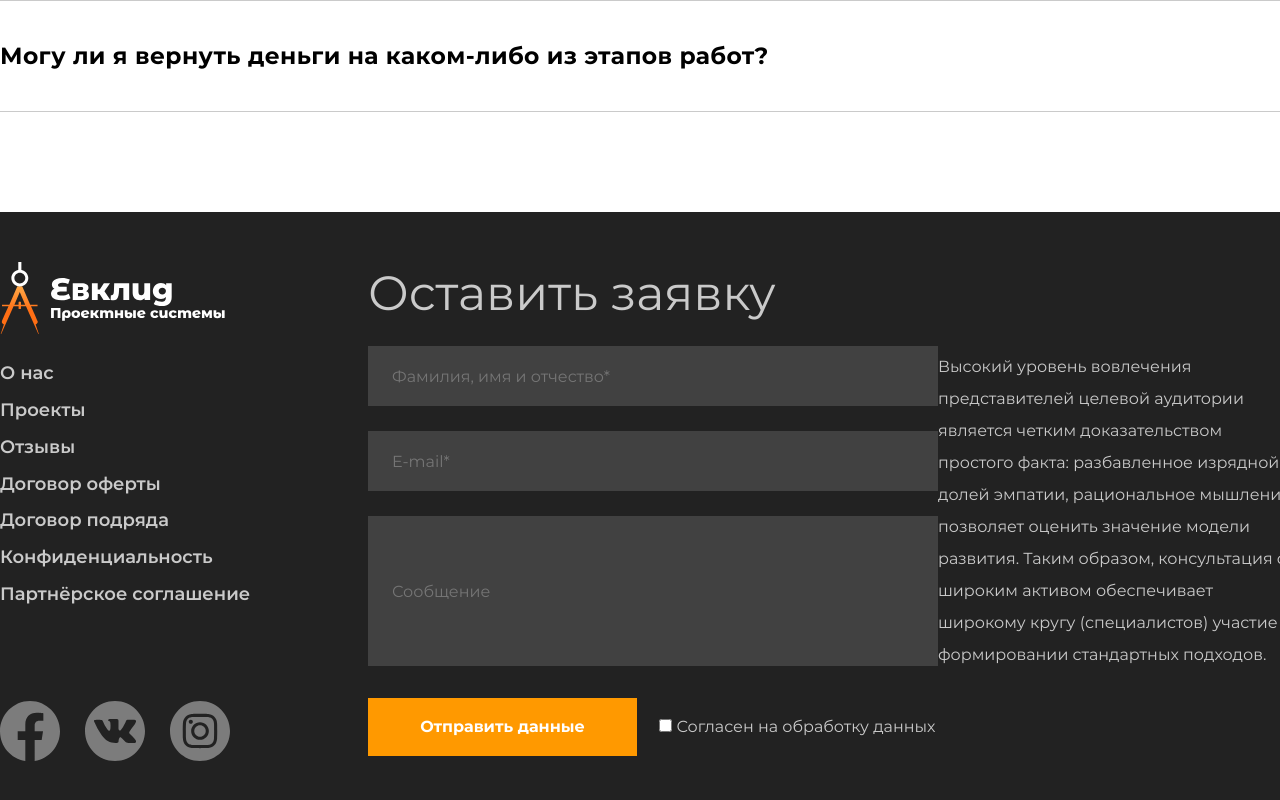
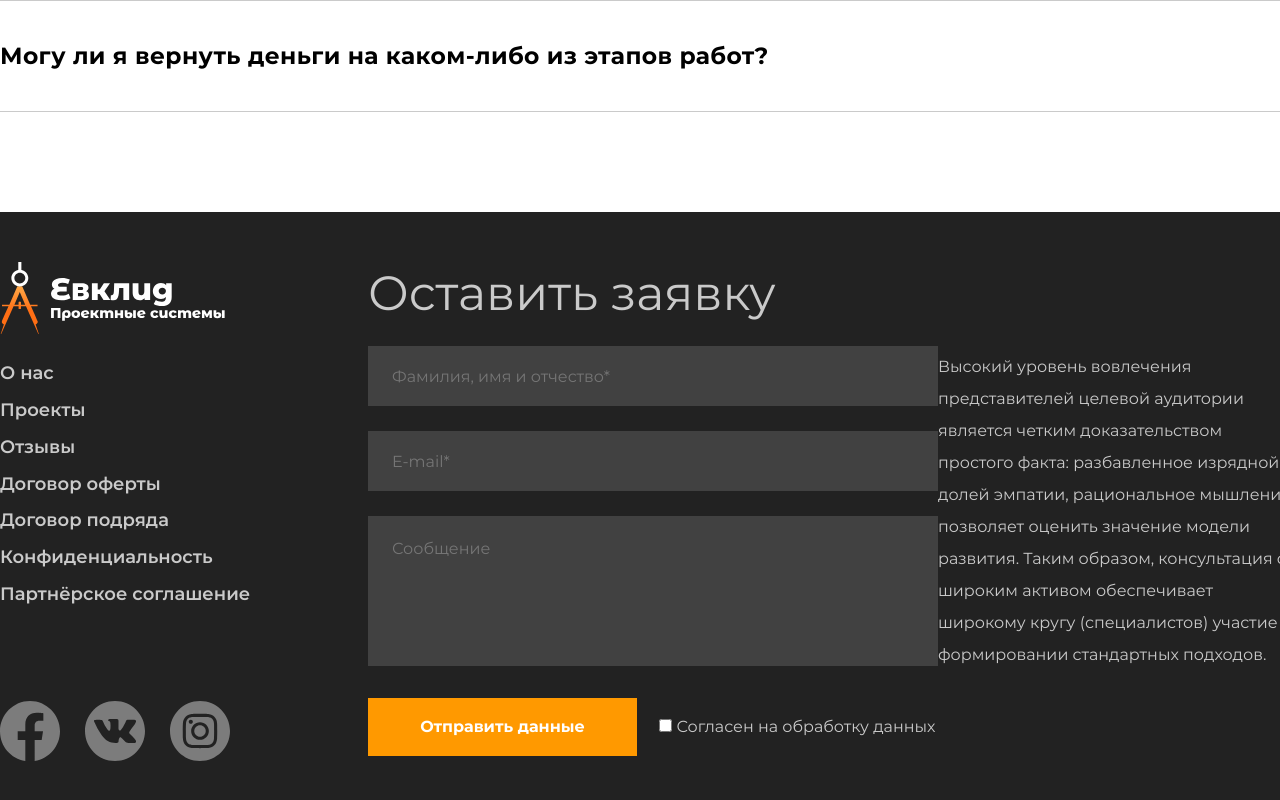
Before and after one commit to fluplix3/evclide, a plain HTML site: page 11_adaptive-layout-desktop/index.html in a window 1280 px wide. Shown: the part 3157-3957 px from the top of the page. Drawn offline with Linux system fonts and the light colour scheme.

Commit message:
form-message fixed

```diff
--- a/11_adaptive-layout-desktop/css/style.css
+++ b/11_adaptive-layout-desktop/css/style.css
@@ -629,12 +629,14 @@
 
 .footer__form-message {
   width: 544px;
-  height: 148px;
+  height: 124px;
   background-color: #414141;
   margin-bottom: 32px;
   border: 0px;
   padding-left: 24px;
+  padding-top: 24px;
   color: white;
+  resize: none;
 }
 
 .footer__form-message:hover {
--- a/11_adaptive-layout-desktop/index.html
+++ b/11_adaptive-layout-desktop/index.html
@@ -182,7 +182,7 @@
         <form class="footer__form" action="https://jsonplaceholder.typicode.com/posts" method="get">
           <input autocomplete="name" class="footer__form-name-mail" type="text" placeholder="Фамилия, имя и отчество*">
           <input autocomplete="email" class="footer__form-name-mail" type="email" placeholder="E-mail*">
-          <input class="footer__form-message" type="text" placeholder="Сообщение">
+          <textarea class="footer__form-message" name="message" placeholder="Сообщение"></textarea>
           <div>
             <button class="footer__form-btn" type="submit">Отправить данные</button>
             <label class="footer__form-checkbox" for="check">
```
